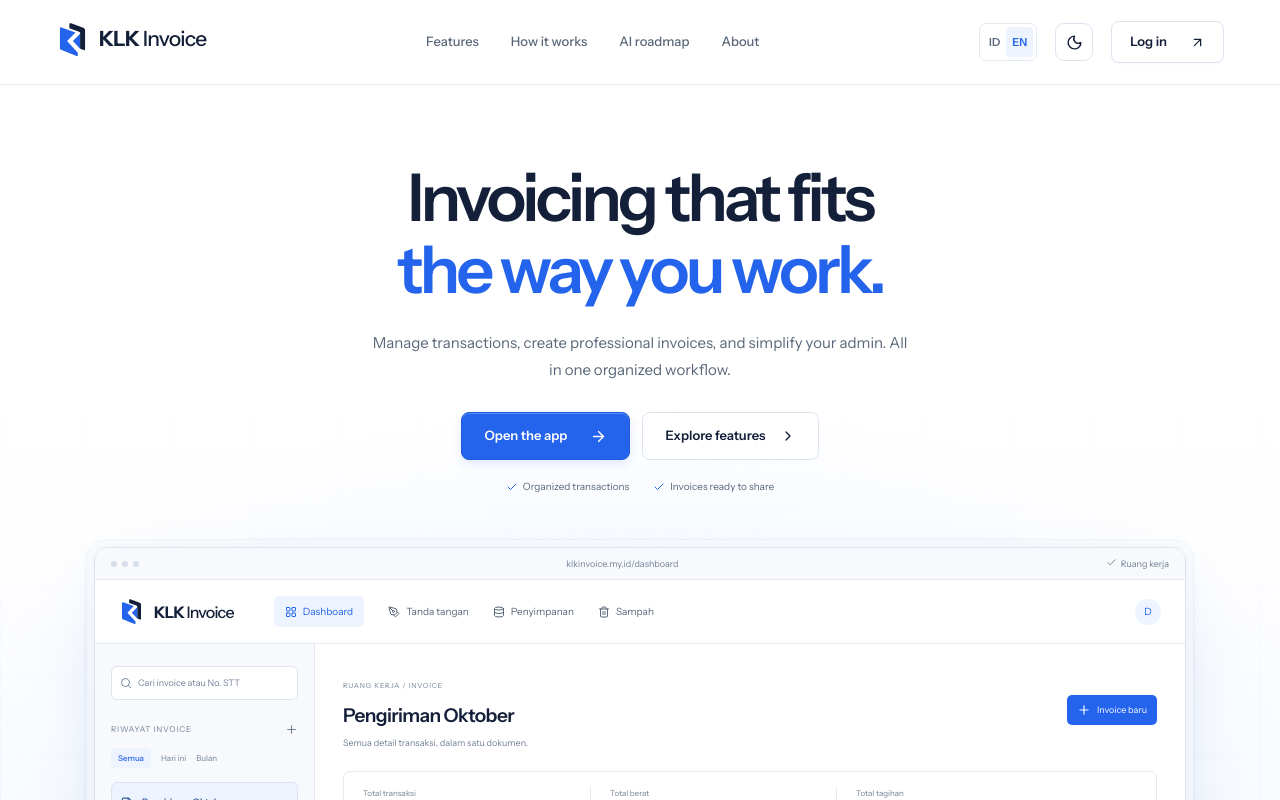
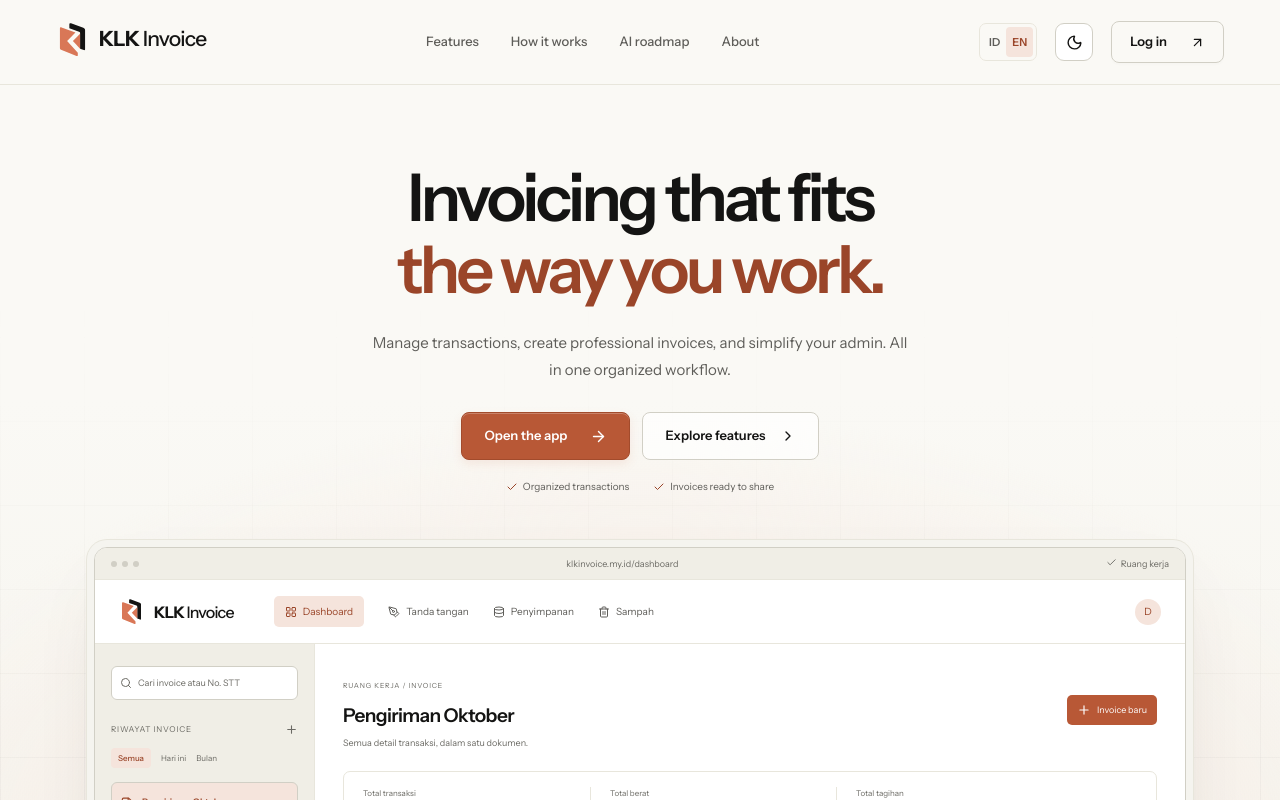
Before and after one commit to Jordannst/klk-excl-frontend, a Next.js app: page /en in a window 1280 px wide. Shown: the top 800 px of the page. Built offline with nearby package versions, Linux system fonts and the light colour scheme.

Commit message:
style(landing): Claude palette for light and warm dark themes

```diff
--- a/app/(auth)/login/login.module.css
+++ b/app/(auth)/login/login.module.css
@@ -494,32 +494,32 @@
 .root, .form { background: var(--canvas); }
 .root, .gate { transition: none; }
 .h1 { color: var(--ink); }
-.gate { background: var(--canvas); color: var(--blue); }
+.gate { background: var(--canvas); color: var(--accent-text); }
 .themeBar { display: flex; align-items: center; justify-content: flex-end; gap: 14px; margin-bottom: 32px; }
-.root :is(a,button):focus-visible { outline-color: var(--blue); }
+.root :is(a,button):focus-visible { outline-color: var(--accent-text); }
 .pattern { background: radial-gradient(ellipse at 90% 30%, var(--tint) 0, transparent 65%), var(--surface-soft); }
 .scrim { background: linear-gradient(0deg,var(--surface-soft),transparent); }
 .pc, .heroContent { color: var(--ink); }
 .hero { background: var(--surface-soft); }
 .panel { border-right: 1px solid var(--line); }
-.panelEyebrow, .eyebrow, .link, .link:hover, .footer a:hover { color: var(--blue); }
-.headline span { color: var(--blue); }
+.panelEyebrow, .eyebrow, .link, .link:hover, .footer a:hover { color: var(--accent-text); }
+.headline span { color: var(--accent-text); }
 .rule { background: var(--control-line); }
 .meta, .backLink { color: var(--muted); }
 .documentArt { background: var(--surface); border-color: var(--control-line); box-shadow: 0 22px 40px -20px #08152c55; }
 .documentArt>div, .documentArt small, .documentArt>p { color: var(--subtle); }
-.documentArt>div:first-child { color: var(--blue); border-color: var(--line); }
-.documentArt b { color: var(--blue); }
+.documentArt>div:first-child { color: var(--accent-text); border-color: var(--line); }
+.documentArt b { color: var(--accent-text); }
 .documentLines i { background: linear-gradient(90deg,var(--line) 65%,transparent 65%,transparent 80%,var(--tint) 80%); }
 .inputBox { border-color: var(--control-line); }
-.inputBox:focus-within { border-color: var(--blue); }
+.inputBox:focus-within { border-color: var(--accent); }
 .inputError, .inputError:focus-within { border-color: var(--klk-red); }
 .input:autofill { -webkit-text-fill-color: var(--ink); box-shadow: 0 0 0 100px var(--surface) inset; }
 .caps { color: var(--muted); }
 .resetCard { background: var(--surface); color: var(--ink); border: 1px solid var(--line); }
 .resetCard input { border-color: var(--control-line); color: var(--ink); background: var(--canvas); }
 .resetCard input::placeholder { color: var(--subtle); }
-.resetCard input:focus-visible { outline: 2px solid var(--blue); outline-offset: 2px; }
+.resetCard input:focus-visible { outline: 2px solid var(--accent-text); outline-offset: 2px; }
 .resetCard button:disabled { cursor: not-allowed; }
 .resetCard button[type="submit"] { color: white; }
 @media (max-width: 900px) { .themeBar { margin-top: -24px; margin-bottom: 26px; } }
--- a/components/ProductBrand.tsx
+++ b/components/ProductBrand.tsx
@@ -4,9 +4,9 @@
   return (
     <span className={styles.brand}>
       <svg className={styles.mark} viewBox="0 0 64 84" fill="none" aria-hidden="true">
-        <path d="M24 3.5C24 .8 25.6-.2 28.2.8L59.5 12.4C62.5 13.5 64 15.5 64 18.7V67C64 69.1 62.9 69.8 60.8 69L51.3 65.3V25.6C51.3 23.8 50.6 23 48.6 22.2L24 13.1V3.5Z" fill="var(--brand-mark-ink, #142039)" />
-        <path d="M0 14.2C0 11.4 1.6 10.2 4.1 11.2L39.5 23.9L18.3 45.8L45.5 75.6V82C45.5 84 44.4 84.7 42.3 83.9L2.8 68.2C.9 67.4 0 66.2 0 64.2V14.2Z" fill="#2463eb" />
-        <path d="M33 45.8L51.3 27.3V65.3L33 45.8Z" fill="#2463eb" />
+        <path d="M24 3.5C24 .8 25.6-.2 28.2.8L59.5 12.4C62.5 13.5 64 15.5 64 18.7V67C64 69.1 62.9 69.8 60.8 69L51.3 65.3V25.6C51.3 23.8 50.6 23 48.6 22.2L24 13.1V3.5Z" fill="var(--brand-mark-ink, #141413)" />
+        <path d="M0 14.2C0 11.4 1.6 10.2 4.1 11.2L39.5 23.9L18.3 45.8L45.5 75.6V82C45.5 84 44.4 84.7 42.3 83.9L2.8 68.2C.9 67.4 0 66.2 0 64.2V14.2Z" fill="var(--brand-mark, #d97757)" />
+        <path d="M33 45.8L51.3 27.3V65.3L33 45.8Z" fill="var(--brand-mark, #d97757)" />
       </svg>
       <span>KLK<span className={styles.invoice}> Invoice</span></span>
     </span>
--- a/components/marketing/marketing.module.css
+++ b/components/marketing/marketing.module.css
@@ -14,7 +14,7 @@
 }
 
 .root :is(a,button,summary,video):focus-visible {
-  outline: 3px solid var(--blue);
+  outline: 3px solid var(--accent-text);
   outline-offset: 5px;
   border-radius: 5px;
 }
@@ -30,7 +30,7 @@
   z-index: 100;
   padding: 14px 22px;
   background: var(--surface);
-  color: var(--blue);
+  color: var(--accent-text);
 }
 
 .skipLink:focus {
@@ -66,7 +66,7 @@
 }
 
 .desktopNav a:hover,.footer a:hover {
-  color: var(--blue);
+  color: var(--accent-text);
 }
 
 .navActions {
@@ -92,7 +92,7 @@
 }
 
 .languageSwitcher a[aria-current="page"] {
-  color: var(--blue);
+  color: var(--tint-ink);
   background: var(--tint);
 }
 
@@ -113,12 +113,12 @@
   font-weight: 600;
   border: 1px solid var(--control-line);
   border-radius: 8px;
-  box-shadow: 0 2px 2px #12234b04;
+  box-shadow: 0 2px 2px #14141304;
 }
 
 .navLogin:hover {
-  border-color: var(--blue);
-  color: var(--blue);
+  border-color: var(--accent);
+  color: var(--accent-text);
 }
 
 .mobileMenu {
@@ -136,7 +136,7 @@
   position: absolute;
   pointer-events: none;
   inset: 0;
-  background-image: linear-gradient(#96b4ed12 1px,transparent 1px),linear-gradient(90deg,#96b4ed12 1px,transparent 1px);
+  background-image: linear-gradient(#87867f12 1px,transparent 1px),linear-gradient(90deg,#87867f12 1px,transparent 1px);
   background-size: 84px 84px;
   mask-image: linear-gradient(transparent 20%,#000 75%,transparent);
 }
@@ -149,7 +149,7 @@
 }
 
 .eyebrow {
-  color: var(--blue);
+  color: var(--accent-text);
   font-size: 10px;
   font-weight: 650;
   letter-spacing: .15em;
@@ -163,9 +163,9 @@
   width: 6px;
   height: 6px;
   border-radius: 50%;
-  background: var(--blue);
+  background: var(--accent);
   display: inline-block;
-  box-shadow: 0 0 0 4px #2463eb0d;
+  box-shadow: 0 0 0 4px #d977570d;
   flex: none;
 }
 
@@ -177,7 +177,7 @@
 }
 
 .hero h1 span {
-  color: var(--blue);
+  color: var(--accent-text);
 }
 
 .heroDescription {
@@ -209,16 +209,16 @@
 }
 
 .primary {
-  background: #2463eb;
-  color: #fff;
-  border: 1px solid #205add;
-  box-shadow: inset 0 1px 0 #ffffff40,0 4px 10px #2463eb20;
+  background: var(--accent);
+  color: var(--accent-ink);
+  border: 1px solid var(--accent-hover);
+  box-shadow: inset 0 1px 0 #ffffff40,0 4px 10px #d9775720;
 }
 
 .primary:hover {
   transform: translateY(-2px);
-  background: #174fd0;
-  box-shadow: 0 6px 18px #2463eb30;
+  background: var(--accent-hover);
+  box-shadow: 0 6px 18px #d9775730;
 }
 
 .primary svg,.secondary svg {
@@ -258,7 +258,7 @@
 .heroNotes svg {
   width: 12px;
   height: 12px;
-  color: var(--blue);
+  color: var(--accent-text);
 }
 
 .heroStage {
@@ -349,7 +349,7 @@
 }
 
 .appNav .appActive {
-  color: var(--blue);
+  color: var(--tint-ink);
   background: var(--tint);
   padding: 8px 11px;
   border-radius: 5px;
@@ -364,7 +364,7 @@
   border-radius: 50%;
   font-size: 10px;
   background: var(--tint);
-  color: var(--blue);
+  color: var(--tint-ink);
 }
 
 .appBody {
@@ -417,7 +417,7 @@
 .mockFilters b {
   font-weight: 500;
   background: var(--tint);
-  color: var(--blue);
+  color: var(--tint-ink);
   border-radius: 4px;
   padding: 4px 7px;
 }
@@ -457,6 +457,10 @@
   font-size: 8px;
   margin-top: 5px;
   color: var(--subtle);
+}
+
+.historySelected small {
+  color: var(--muted);
 }
 
 .sidebarFoot {
@@ -499,7 +503,7 @@
 }
 
 .mockButton {
-  background: #2463eb;
+  background: var(--accent);
   color: white;
   padding: 8px 10px;
   border-radius: 5px;
@@ -547,7 +551,7 @@
 }
 
 .blue {
-  color: var(--blue);
+  color: var(--accent-text);
 }
 
 .tableHeading {
@@ -593,7 +597,7 @@
 }
 
 .mockTable td:first-child {
-  color: var(--blue);
+  color: var(--accent-text);
   font-family: var(--klk-font-mono),monospace;
   font-size: 7px;
 }
@@ -675,7 +679,7 @@
 }
 
 .feature>svg {
-  color: var(--blue);
+  color: var(--accent-text);
   width: 25px;
   height: 25px;
   margin-bottom: 22px;
@@ -725,7 +729,7 @@
   border: 1px solid var(--control-line);
   border-radius: 14px;
   background: var(--surface);
-  box-shadow: 0 16px 40px -28px #29457750;
+  box-shadow: 0 16px 40px -28px #3d3d3a50;
 }
 
 .videoFrame video {
@@ -773,7 +777,7 @@
 
 .workflowTitle a {
   font-size: 11px;
-  color: var(--blue);
+  color: var(--accent-text);
   display: flex;
   align-items: center;
   gap: 8px;
@@ -796,7 +800,7 @@
 .stepNumber {
   font-family: var(--klk-font-mono),monospace;
   font-size: 10px;
-  color: var(--blue);
+  color: var(--accent-text);
 }
 
 .steps h4 {
@@ -868,7 +872,7 @@
 }
 
 .conceptHeader svg {
-  color: var(--blue);
+  color: var(--accent-text);
 }
 
 .conceptHeader small {
@@ -903,7 +907,7 @@
   height: 29px;
   flex: none;
   background: var(--tint);
-  color: var(--blue);
+  color: var(--tint-ink);
   border-radius: 8px;
 }
 
@@ -922,7 +926,7 @@
 }
 
 .draft svg {
-  color: var(--blue);
+  color: var(--accent-text);
   flex: none;
 }
 
@@ -970,7 +974,7 @@
 
 .aboutMark {
   margin: 0 auto 25px;
-  color: var(--blue);
+  color: var(--accent-text);
   width: 46px;
   height: 46px;
   display: grid;
@@ -978,7 +982,7 @@
   border-radius: 13px;
   border: 1px solid var(--control-line);
   background: var(--surface);
-  box-shadow: 0 3px 8px #285cab0a;
+  box-shadow: 0 3px 8px #1414130a;
 }
 
 .aboutMark svg {
@@ -1026,7 +1030,7 @@
 .closing .contactDescription { max-width: 440px; margin-top: 18px; color: var(--muted); font-size: 14px; line-height: 1.8; }
 .contactActions { display: flex; flex-direction: column; align-items: center; gap: 14px; flex: none; }
 .contactEmail { color: var(--muted); font-size: 12px; }
-.contactEmail:hover { color: var(--blue); }
+.contactEmail:hover { color: var(--accent-text); }
 
 .footer {
   border-top: 1px solid var(--line);
@@ -1181,7 +1185,7 @@
     gap: 6px 20px;
     background: var(--surface);
     border-block: 1px solid var(--line);
-    box-shadow: 0 10px 20px #20375c0a;
+    box-shadow: 0 10px 20px #1414130a;
     padding: 15px 20px;
   }
 
@@ -1572,14 +1576,14 @@
   cursor: pointer;
   transition: border-color .2s, background .2s;
 }
-.themeToggle:hover { background: var(--tint); border-color: var(--blue); }
+.themeToggle:hover { background: var(--tint); border-color: var(--accent); }
 .themeToggle svg { position: absolute; transition: opacity .2s, transform .2s; }
 .themeSun { opacity: 0; transform: rotate(-45deg) scale(.6); }
 .themeMoon { opacity: 1; transform: rotate(0) scale(1); }
 :global(html[data-landing-theme="dark"]) .themeSun { opacity: 1; transform: rotate(0) scale(1); }
 :global(html[data-landing-theme="dark"]) .themeMoon { opacity: 0; transform: rotate(45deg) scale(.6); }
 .themeSystem { display: inline-flex; align-items: center; gap: 7px; padding: 6px 0; font-size: 11px; color: var(--muted); cursor: pointer; background: none; border: 0; }
-.themeSystem:hover, .themeSystem[aria-pressed="true"] { color: var(--blue); }
+.themeSystem:hover, .themeSystem[aria-pressed="true"] { color: var(--accent-text); }
 .footerBottom { flex-wrap: wrap; gap: 12px 24px; }
 @media (min-width: 761px) and (max-width: 1000px) {
   .navInner { padding-inline: 18px; gap: 12px; }
@@ -1601,10 +1605,10 @@
 .root [data-reveal-order="3"] { transition-delay: 210ms; }
 .root [data-reveal]:focus-within { opacity: 1; transform: none; transition: none; }
 .desktopNav a { position: relative; }
-.desktopNav a::after { content: ''; position: absolute; left: 0; right: 0; bottom: -8px; height: 1px; background: var(--blue); transform: scaleX(0); transform-origin: left; transition: transform .2s ease; }
+.desktopNav a::after { content: ''; position: absolute; left: 0; right: 0; bottom: -8px; height: 1px; background: var(--accent); transform: scaleX(0); transform-origin: left; transition: transform .2s ease; }
 .desktopNav a:hover::after, .desktopNav a:focus-visible::after { transform: scaleX(1); }
 .root .feature[data-reveal] { transition-property: border-color, opacity, transform; }
-.feature:hover { border-top-color: var(--blue); }
+.feature:hover { border-top-color: var(--accent); }
 .feature:hover > svg { transform: translateY(-3px) rotate(-5deg); }
 .preview { transition: transform .35s ease; }
 @media (hover: hover) and (pointer: fine) {
--- a/components/marketing/theme.css
+++ b/components/marketing/theme.css
@@ -1,83 +1,95 @@
 html[data-landing] {
   --scheme: light;
-  --error-ink: #b42332;
-  --error-tint: #fff1f2;
-  --success-ink: #047857;
-  --success-tint: #d1fae5;
-  --canvas: #fff;
-  --surface: #fff;
-  --surface-soft: #f7f9fc;
-  --glass: #ffffffed;
+  --error-ink: #c43c3c;
+  --error-tint: #f9e3e0;
+  --success-ink: #5a6e40;
+  --success-tint: #e9eedf;
+  --canvas: #faf9f5;
+  --surface: #ffffff;
+  --surface-soft: #f0eee6;
+  --glass: #faf9f5ed;
   --secondary: #ffffffb0;
-  --ink: #142039;
-  --muted: #596779;
-  --subtle: #738197;
-  --blue: #2463eb;
-  --line: #e4eaf2;
-  --control-line: #dce3ef;
-  --tint: #edf4ff;
-  --tint-ink: #365b94;
-  --dot: #d7dfeb;
-  --brand-mark-ink: #142039;
-  --hero-background: radial-gradient(ellipse 62% 43% at 50% 74%, #d9eaff 0, #eef5ff8c 58%, transparent 100%), linear-gradient(#fff 30%, #f9fbff 90%, #fff);
-  --preview-shadow: 0 0 0 7px #ffffff90, 0 0 0 8px #cfdef54d, 0 30px 70px -30px #5274b663, 0 4px 15px #254a8420;
-  --concept-background: linear-gradient(135deg, #fff, #f7faff);
-  --concept-shadow: 0 15px 50px -20px #7da7ef44, 0 0 0 9px #f5f8fe;
+  --ink: #141413;
+  --muted: #5e5d59;
+  --subtle: #6b6a64;
+  --accent: #b85836;
+  --accent-hover: #a24b2c;
+  --accent-ink: #ffffff;
+  --accent-text: #9a4529;
+  --line: #e8e6dc;
+  --control-line: #d1cfc5;
+  --tint: #f5e4dc;
+  --tint-ink: #9a4529;
+  --dot: #d1cfc5;
+  --brand-mark-ink: #141413;
+  --brand-mark: #d97757;
+  --hero-background: radial-gradient(ellipse 62% 43% at 50% 74%, #d977571f 0, #f5e4dc66 58%, transparent 100%), linear-gradient(#faf9f5 30%, #f5f3ec 90%, #faf9f5);
+  --preview-shadow: 0 0 0 7px #ffffff90, 0 0 0 8px #e8e6dc, 0 30px 70px -30px #5e5d5940, 0 4px 15px #14141314;
+  --concept-background: linear-gradient(135deg, #ffffff, #faf9f5);
+  --concept-shadow: 0 15px 50px -20px #d9775744, 0 0 0 9px #f5f3ec;
 }
 
 html[data-landing-theme="dark"] {
   --scheme: dark;
-  --error-ink: #ffabb4;
-  --error-tint: #341c29;
-  --success-ink: #6ee7b7;
-  --success-tint: #14392f;
-  --canvas: #080f1c;
-  --surface: #101c2e;
-  --surface-soft: #0c1626;
-  --glass: #080f1ced;
-  --secondary: #142339cc;
-  --ink: #edf3ff;
-  --muted: #adbed5;
-  --subtle: #91a6c2;
-  --blue: #8ab6ff;
-  --line: #253750;
-  --control-line: #354d6c;
-  --tint: #182e4e;
-  --tint-ink: #b8d1ff;
-  --dot: #3a506f;
-  --brand-mark-ink: #d8e6fa;
-  --hero-background: radial-gradient(ellipse 65% 48% at 50% 74%, #1b43825e 0, #112b5340 55%, transparent 100%), linear-gradient(#080f1c 25%, #0d1b30 85%, #080f1c);
-  --preview-shadow: 0 0 0 7px #15274370, 0 0 0 8px #3e639238, 0 40px 90px -28px #000b, 0 0 70px -28px #3c83f64d;
-  --concept-background: linear-gradient(135deg, #13243c, #0d192b);
-  --concept-shadow: 0 20px 60px -24px #0009, 0 0 0 9px #112039;
+  --error-ink: #f08a80;
+  --error-tint: #3a2220;
+  --success-ink: #a9bd8b;
+  --success-tint: #26301d;
+  --canvas: #141413;
+  --surface: #1f1e1d;
+  --surface-soft: #262624;
+  --glass: #141413ed;
+  --secondary: #1f1e1dcc;
+  --ink: #faf9f5;
+  --muted: #b0aea5;
+  --subtle: #918f88;
+  --accent: #d97757;
+  --accent-hover: #e3906f;
+  --accent-ink: #141413;
+  --accent-text: #d97757;
+  --line: #30302e;
+  --control-line: #3d3d3a;
+  --tint: #3a2a22;
+  --tint-ink: #f0b49b;
+  --dot: #3d3d3a;
+  --brand-mark-ink: #faf9f5;
+  --brand-mark: #d97757;
+  --hero-background: radial-gradient(ellipse 65% 48% at 50% 74%, #d977572e 0, #d977570f 55%, transparent 100%), linear-gradient(#141413 25%, #1a1918 85%, #141413);
+  --preview-shadow: 0 0 0 7px #1f1e1d70, 0 0 0 8px #3d3d3a60, 0 40px 90px -28px #000b, 0 0 70px -28px #d977574d;
+  --concept-background: linear-gradient(135deg, #262624, #1f1e1d);
+  --concept-shadow: 0 20px 60px -24px #0009, 0 0 0 9px #1a1918;
 }
 
 @media (prefers-color-scheme: dark) {
   html[data-landing]:not([data-landing-theme]) {
     --scheme: dark;
-    --error-ink: #ffabb4;
-    --error-tint: #341c29;
-    --success-ink: #6ee7b7;
-    --success-tint: #14392f;
-    --canvas: #080f1c;
-    --surface: #101c2e;
-    --surface-soft: #0c1626;
-    --glass: #080f1ced;
-    --secondary: #142339cc;
-    --ink: #edf3ff;
-    --muted: #adbed5;
-    --subtle: #91a6c2;
-    --blue: #8ab6ff;
-    --line: #253750;
-    --control-line: #354d6c;
-    --tint: #182e4e;
-    --tint-ink: #b8d1ff;
-    --dot: #3a506f;
-    --brand-mark-ink: #d8e6fa;
-    --hero-background: radial-gradient(ellipse 65% 48% at 50% 74%, #1b43825e 0, #112b5340 55%, transparent 100%), linear-gradient(#080f1c 25%, #0d1b30 85%, #080f1c);
-    --preview-shadow: 0 0 0 7px #15274370, 0 0 0 8px #3e639238, 0 40px 90px -28px #000b, 0 0 70px -28px #3c83f64d;
-    --concept-background: linear-gradient(135deg, #13243c, #0d192b);
-    --concept-shadow: 0 20px 60px -24px #0009, 0 0 0 9px #112039;
+    --error-ink: #f08a80;
+    --error-tint: #3a2220;
+    --success-ink: #a9bd8b;
+    --success-tint: #26301d;
+    --canvas: #141413;
+    --surface: #1f1e1d;
+    --surface-soft: #262624;
+    --glass: #141413ed;
+    --secondary: #1f1e1dcc;
+    --ink: #faf9f5;
+    --muted: #b0aea5;
+    --subtle: #918f88;
+    --accent: #d97757;
+    --accent-hover: #e3906f;
+    --accent-ink: #141413;
+    --accent-text: #d97757;
+    --line: #30302e;
+    --control-line: #3d3d3a;
+    --tint: #3a2a22;
+    --tint-ink: #f0b49b;
+    --dot: #3d3d3a;
+    --brand-mark-ink: #faf9f5;
+    --brand-mark: #d97757;
+    --hero-background: radial-gradient(ellipse 65% 48% at 50% 74%, #d977572e 0, #d977570f 55%, transparent 100%), linear-gradient(#141413 25%, #1a1918 85%, #141413);
+    --preview-shadow: 0 0 0 7px #1f1e1d70, 0 0 0 8px #3d3d3a60, 0 40px 90px -28px #000b, 0 0 70px -28px #d977574d;
+    --concept-background: linear-gradient(135deg, #262624, #1f1e1d);
+    --concept-shadow: 0 20px 60px -24px #0009, 0 0 0 9px #1a1918;
   }
 }
 
```
Also changed, not shown: scripts/landing-theme.check.cjs (+4 -4 lines).
